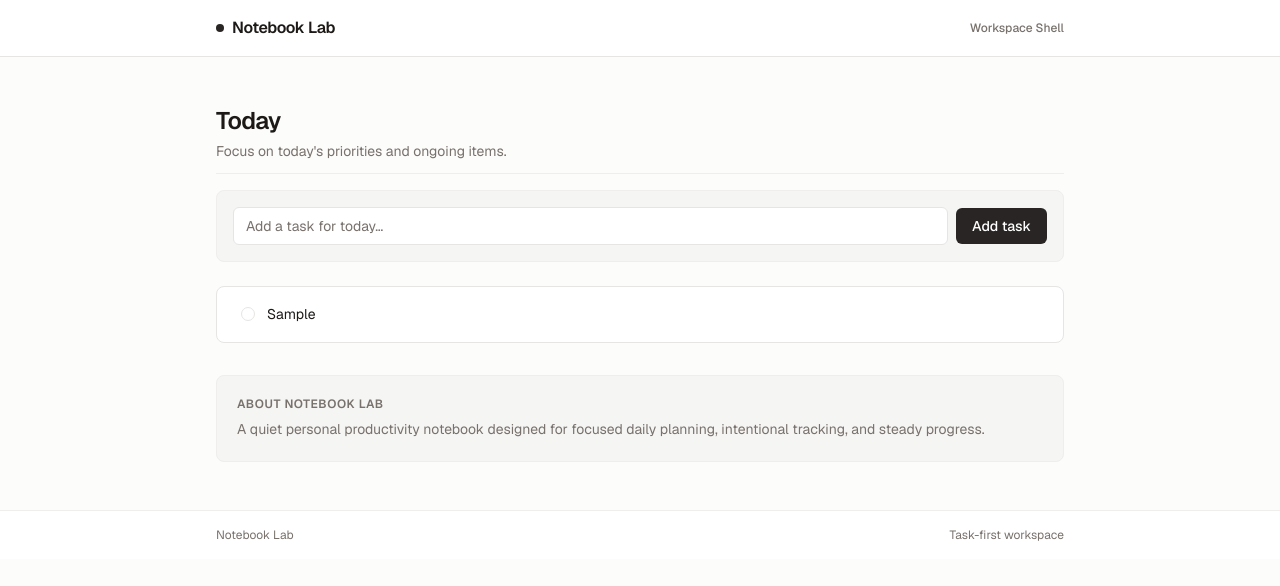
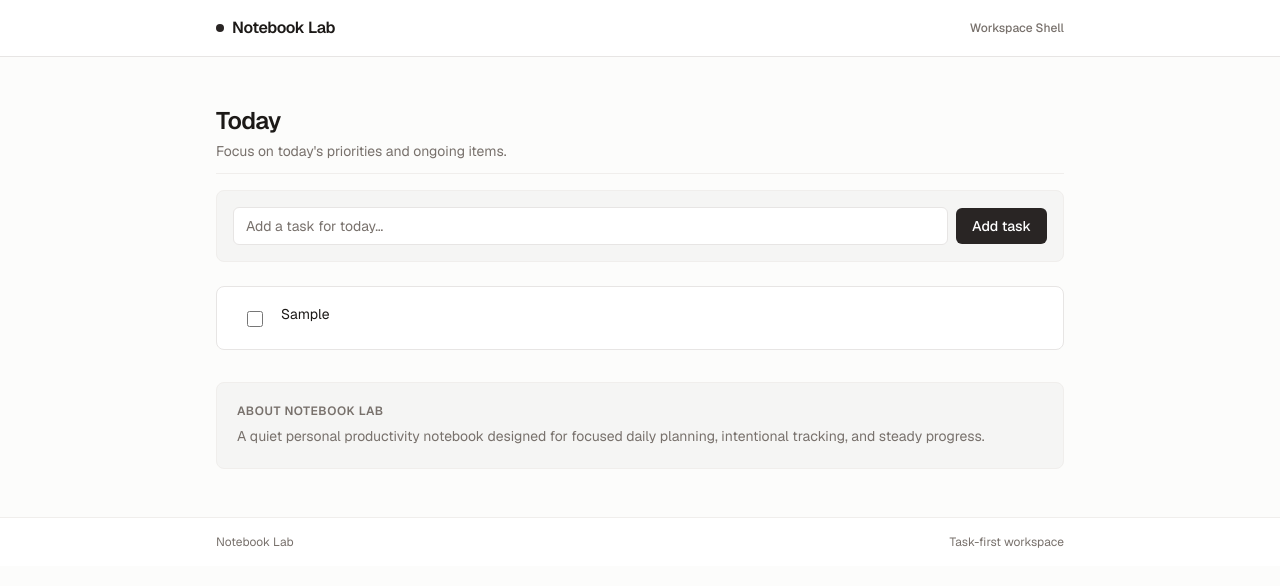
Before and after one commit to A7madSoliman/notebook-lab, a Next.js app: page / in a window 1280 px wide. Both pictures are taken after typing "Sample" into the empty fields and a click on the button "Add task". Shown: the top 586 px of the page. Built offline with nearby package versions, Linux system fonts and the light colour scheme.

Commit message:
feat(tasks): add complete and reopen flow

```diff
--- a/features/tasks/today-task-list.tsx
+++ b/features/tasks/today-task-list.tsx
@@ -6,6 +6,9 @@ interface TodayTaskListProps {
   status: "loading" | "success" | "error";
   errorMessage?: string;
   onRetry?: () => void;
+  pendingTaskIds?: Record<string, boolean>;
+  taskErrors?: Record<string, string>;
+  onTaskCompletionChange?: (task: Task, completed: boolean) => void;
 }
 
 export function TodayTaskList({
@@ -13,6 +16,9 @@ export function TodayTaskList({
   status,
   errorMessage,
   onRetry,
+  pendingTaskIds = {},
+  taskErrors = {},
+  onTaskCompletionChange,
 }: TodayTaskListProps) {
   if (status === "loading") {
     return (
@@ -82,14 +88,18 @@ export function TodayTaskList({
             key={task.id}
             className="flex items-start gap-3 p-4 sm:px-6 hover:bg-surface-subtle/50 transition-colors"
           >
-            <span
-              className={`mt-1 inline-flex h-3.5 w-3.5 shrink-0 rounded-full border ${
-                task.completed
-                  ? "border-muted bg-muted"
-                  : "border-border bg-transparent"
-              }`}
-              aria-hidden="true"
-            />
+            <label className="mt-0.5 flex min-h-7 min-w-7 shrink-0 items-center justify-center rounded-md focus-within:outline-2 focus-within:outline-offset-2 focus-within:outline-accent">
+              <input
+                type="checkbox"
+                checked={task.completed}
+                onChange={(event) =>
+                  onTaskCompletionChange?.(task, event.target.checked)
+                }
+                disabled={pendingTaskIds[task.id]}
+                aria-label={`${task.completed ? "Reopen" : "Complete"} task: ${task.title}`}
+                className="h-4 w-4 cursor-pointer accent-accent disabled:cursor-wait disabled:opacity-50"
+              />
+            </label>
             <div className="flex-1 min-w-0">
               <span
                 className={`block text-sm break-words leading-relaxed ${
@@ -103,6 +113,29 @@ export function TodayTaskList({
               <span className="sr-only">
                 {task.completed ? "Status: Completed" : "Status: Incomplete"}
               </span>
+              {pendingTaskIds[task.id] && (
+                <span className="block text-xs text-muted" aria-live="polite">
+                  Updating task…
+                </span>
+              )}
+              {taskErrors[task.id] && (
+                <div className="mt-1 flex flex-wrap items-center gap-2">
+                  <span
+                    className="block text-xs text-red-600 dark:text-red-400 break-words"
+                    role="alert"
+                  >
+                    {taskErrors[task.id]}
+                  </span>
+                  <button
+                    type="button"
+                    onClick={() => onTaskCompletionChange?.(task, !task.completed)}
+                    disabled={pendingTaskIds[task.id]}
+                    className="text-xs font-medium text-accent underline underline-offset-2 disabled:opacity-50"
+                  >
+                    Retry
+                  </button>
+                </div>
+              )}
             </div>
           </li>
         ))}
--- a/features/tasks/today-tasks-section.tsx
+++ b/features/tasks/today-tasks-section.tsx
@@ -6,6 +6,7 @@ import { getTodayDate } from "./get-today-date";
 import { loadTodayTasks } from "./load-today-tasks";
 import { CreateTaskForm } from "./create-task-form";
 import { TodayTaskList } from "./today-task-list";
+import { updateTaskCompletion } from "./update-task-completion";
 
 type ViewState =
   | { status: "loading"; tasks: Task[] }
@@ -18,6 +19,8 @@ export function TodayTasksSection() {
     tasks: [],
   });
   const [isPending, startTransition] = useTransition();
+  const [pendingTaskIds, setPendingTaskIds] = useState<Record<string, boolean>>({});
+  const [taskErrors, setTaskErrors] = useState<Record<string, string>>({});
 
   const loadTasks = useCallback((): Promise<boolean> => {
     return new Promise((resolve) => {
@@ -44,6 +47,41 @@ export function TodayTasksSection() {
     loadTasks();
   }, [loadTasks]);
 
+  const handleTaskCompletionChange = useCallback(
+    (task: Task, completed: boolean) => {
+      if (pendingTaskIds[task.id]) {
+        return;
+      }
+
+      setPendingTaskIds((current) => ({ ...current, [task.id]: true }));
+      setTaskErrors((current) => {
+        const next = { ...current };
+        delete next[task.id];
+        return next;
+      });
+
+      updateTaskCompletion(task.id, completed).then((result) => {
+        if (result.status === "success") {
+          setState((current) => ({
+            ...current,
+            tasks: current.tasks.map((currentTask) =>
+              currentTask.id === result.task.id ? result.task : currentTask
+            ),
+          }));
+        } else {
+          setTaskErrors((current) => ({ ...current, [task.id]: result.message }));
+        }
+
+        setPendingTaskIds((current) => {
+          const next = { ...current };
+          delete next[task.id];
+          return next;
+        });
+      });
+    },
+    [pendingTaskIds]
+  );
+
   return (
     <div className="flex flex-col gap-6">
       <CreateTaskForm onTaskCreated={loadTasks} />
@@ -53,6 +91,9 @@ export function TodayTasksSection() {
         status={isPending && state.status === "loading" ? "loading" : state.status}
         errorMessage={state.status === "error" ? state.message : undefined}
         onRetry={loadTasks}
+        pendingTaskIds={pendingTaskIds}
+        taskErrors={taskErrors}
+        onTaskCompletionChange={handleTaskCompletionChange}
       />
     </div>
   );
--- /dev/null
+++ b/features/tasks/update-task-completion.ts
@@ -0,0 +1,32 @@
+import type { Task, TaskId } from "@/domain/tasks/task.types";
+import { normalizeTaskRepositoryError } from "@/data/tasks/task-repository.errors";
+import { createTaskRepository } from "@/data/tasks/task-repository.factory";
+
+export type UpdateTaskCompletionResult =
+  | { status: "success"; task: Task }
+  | { status: "error"; message: string };
+
+export async function updateTaskCompletion(
+  id: TaskId,
+  completed: boolean
+): Promise<UpdateTaskCompletionResult> {
+  try {
+    const task = await createTaskRepository().update(id, { completed });
+    return { status: "success", task };
+  } catch (error: unknown) {
+    const failure = normalizeTaskRepositoryError(error);
+
+    if (failure === "corrupted-data") {
+      return {
+        status: "error",
+        message:
+          "Persisted task data is corrupted. Please review your local storage.",
+      };
+    }
+
+    return {
+      status: "error",
+      message: "Unable to update task. Please try again.",
+    };
+  }
+}
```
Also changed, not shown: 2 other files (tests, documents, lock files or other folders).
